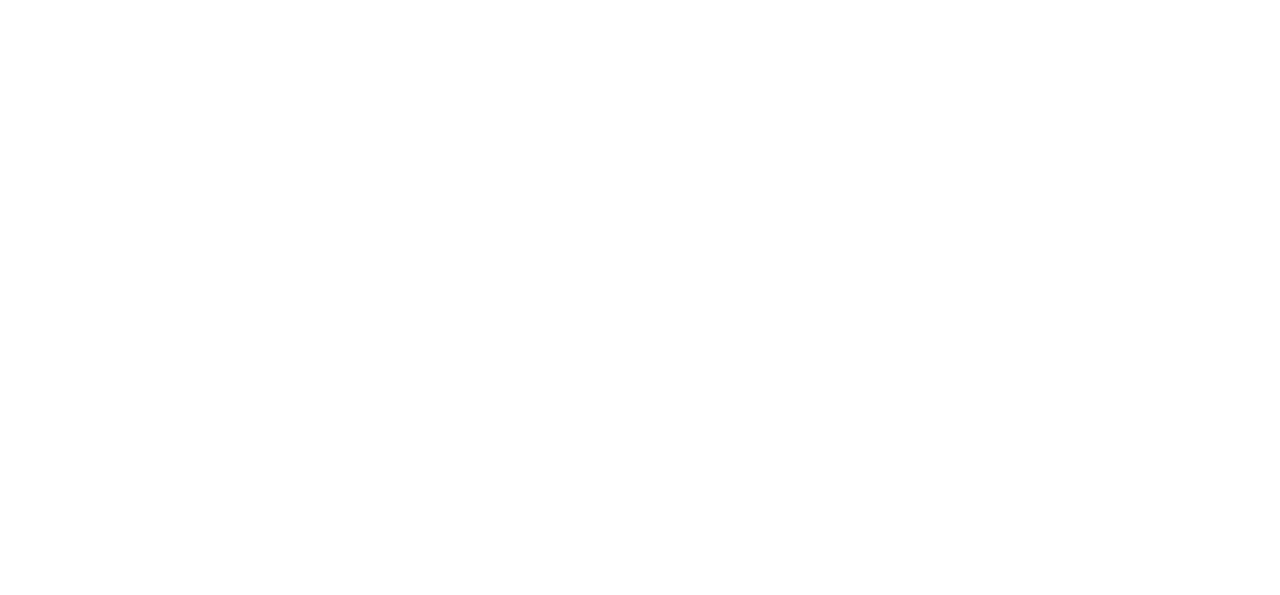
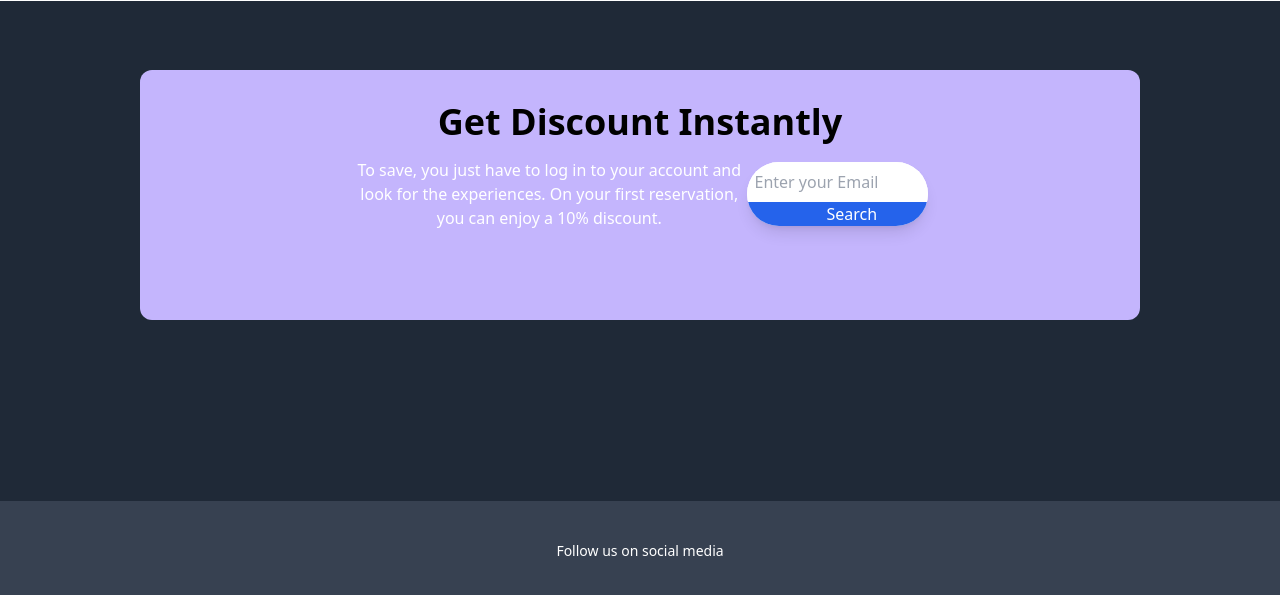
Before and after one commit to Hnavin123/Dummy-event-planner, a React (Vite) app in the folder dummy-event/: page / in a window 1280 px wide. Shown: the part 2625-3220 px from the top of the page. Before the commit the page ends 2626 px from the top, so only its background shows below. Built offline with nearby package versions, Linux system fonts and the light colour scheme.

Commit message:
working on footer section

```diff
--- /dev/null
+++ b/dummy-event/src/components/Footer/Footer.jsx
@@ -0,0 +1,35 @@
+import React from 'react'
+
+const Footer = () => {
+    return(
+        <>
+            <div className='w-full h-[500px] bg-gray-800 text-white flex items-center justify-center'>
+
+                {/* <p className='text-lg font-light'>© 2023 VenueFinder. All rights reserved.</p> */}
+                <div className='w-[1000px] h-[250px] bg-violet-300 rounded-xl mb-28'>
+                    <div className='mt-8 flex flex-col items-center justify-center'>
+                        <p className="font-extrabold text-4xl text-black mb-4">Get Discount Instantly</p>
+
+                        <div className="flex items-center justify-center text-center max-w-xl mx-auto">
+                        To save, you just have to log in to your account and look for the experiences.
+                        On your first reservation, you can enjoy a 10% discount.
+
+                        <form className="flex-col bg-white rounded-full shadow-lg overflow-hidden ">
+                        <input type="text" placeholder="Enter your Email" className="flex-grow px-2 py-2 text-gray-700 outline-none"/>
+                        <button
+                            type="submit" className="bg-blue-600 hover:bg-blue-700 text-white px-20 py-13 rounded-r-full">
+                            Search
+                        </button>
+                        </form>
+                        </div>
+                    </div>
+                </div>
+            </div>
+            <div className='w-full h-[100px] bg-gray-700 text-white flex items-center justify-center'>
+                <p className='text-sm font-light'>Follow us on social media</p>
+            </div>
+        </>
+    )
+}
+
+export default Footer
--- a/dummy-event/src/layouts/MainLayout.jsx
+++ b/dummy-event/src/layouts/MainLayout.jsx
@@ -3,6 +3,7 @@
 import { Outlet } from 'react-router-dom';
 
 import Navbar from '../components/Navbar/Navbar'
+import Footer from '../components/Footer/Footer';
 
 const MainLayout = () => {
     return (
@@ -11,6 +12,7 @@
             <main>
                 <Outlet></Outlet>
             </main>
+            <Footer></Footer>
         </>
     )
 }
```
